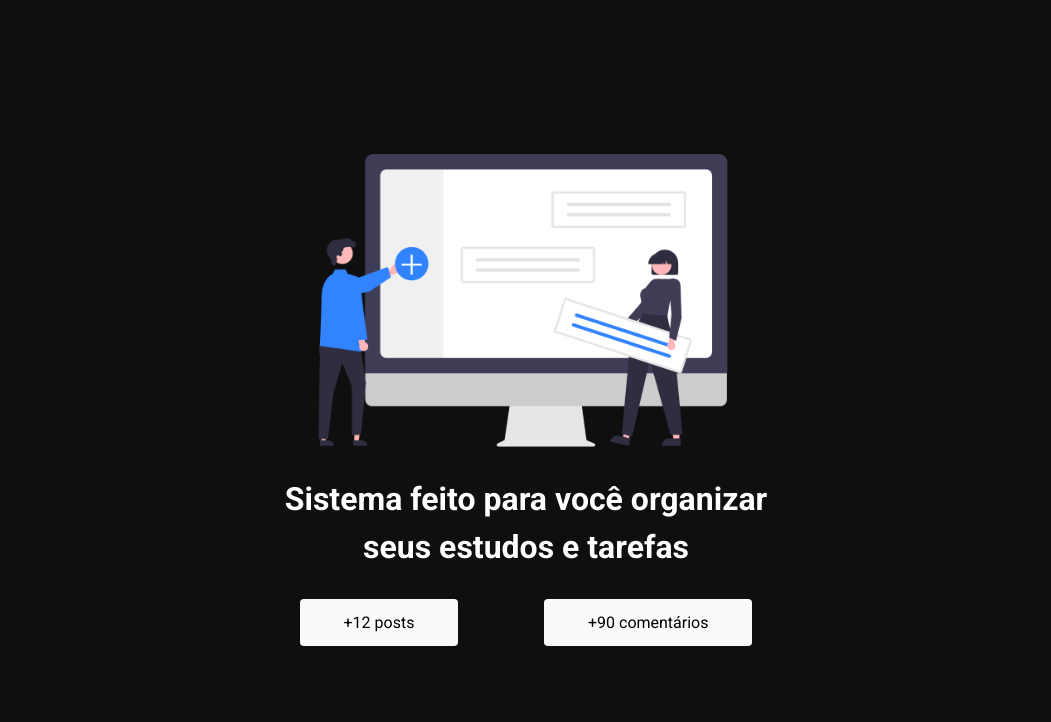
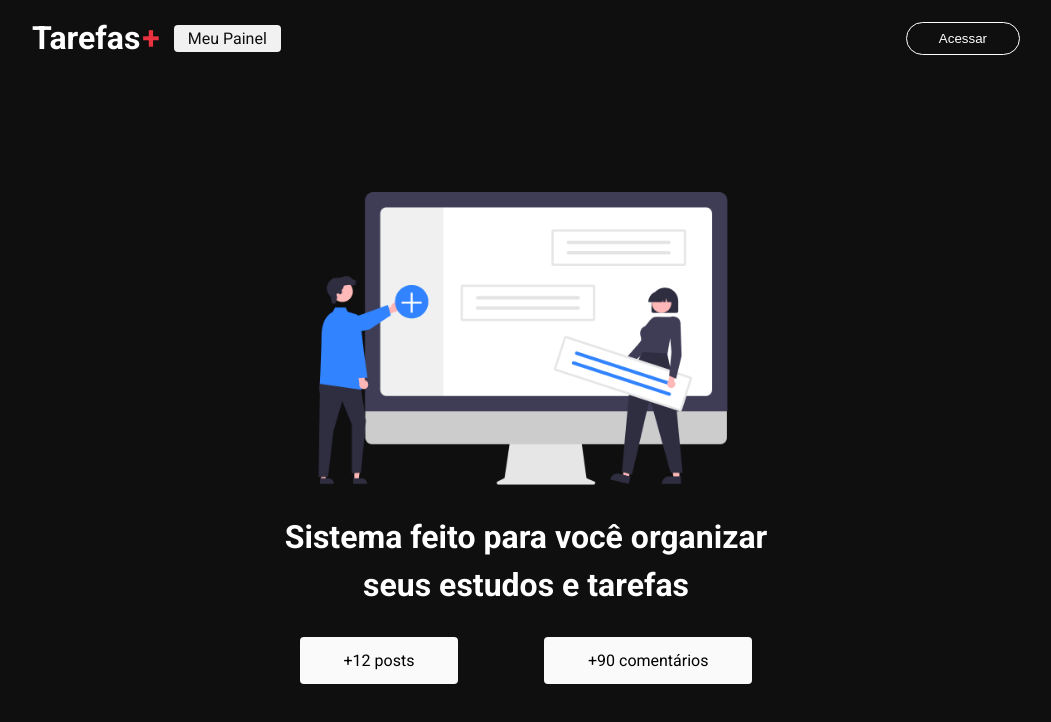
Before and after one commit to DebsLorena/EstudoNextJS-Tarefas, a Next.js app: page / in a window 1280 px wide. Shown: the top 722 px of the page, without its empty margins (114-1165 px from the left). Built offline with nearby package versions, Linux system fonts and the light colour scheme.

Commit message:
feat: create header

```diff
--- /dev/null
+++ b/src/components/header/index.tsx
@@ -0,0 +1,20 @@
+import Link from "next/link"
+import styles from "./styles.module.css"
+
+export function Header() {
+    return (
+        <header className={styles.header}>
+            <section className={styles.content}>
+                <nav className={styles.nav}>
+                    <Link href='/'>
+                        <h1 className={styles.logo}>Tarefas<span>+</span></h1>
+                    </Link>
+                    <Link href='/dashboard' className={styles.link}>Meu Painel</Link>
+                </nav>
+                <button className={styles.loginButton}>
+                    Acessar
+                </button>
+            </section>
+        </header>
+    )
+}
--- /dev/null
+++ b/src/components/header/styles.module.css
@@ -0,0 +1,61 @@
+.header {
+    width: 100%;
+    height: 76px;
+    background-color: #0f0f0f;
+    display: flex;
+    align-items: center;
+    justify-content: center;
+}
+
+.content {
+    padding: 0 18px;
+    width: 100%;
+    max-width: 1024px;
+    display: flex;
+    align-items: center;
+    justify-content: space-between;
+}
+
+.content a {
+    text-decoration: none;
+}
+
+.logo {
+    color: #fff;
+    font-size: 32px;
+}
+
+.logo span {
+    color: #ea3140;
+    padding-left: 2px;
+}
+
+.loginButton {
+    background: transparent;
+    padding: 8px 32px;
+    border-radius: 24px;
+    color: #fff;
+    border: 1.5px solid #fff;
+    cursor: pointer;
+    transition: all 0.4s;
+}
+
+.loginButton:hover {
+    transform: scale(1.08);
+    background-color: #fff;
+    color: #0f0f0f;
+    font-weight: bold;
+}
+
+.nav {
+    display: flex;
+    align-items: center;
+}
+
+.link {
+    background-color: #f1f1f1;
+    color: #0f0f0f;
+    padding: 4px 14px;
+    border-radius: 4px;
+    margin: 0 14px;
+}
--- a/src/pages/_app.tsx
+++ b/src/pages/_app.tsx
@@ -1,6 +1,11 @@
+import { Header } from '@/components/header'
 import '@/styles/globals.css'
 import type { AppProps } from 'next/app'
 
 export default function App({ Component, pageProps }: AppProps) {
-  return <Component {...pageProps} />
+  return (
+    <>
+      <Header />
+      <Component {...pageProps} />
+    </>)
 }
--- a/src/styles/Home.module.css
+++ b/src/styles/Home.module.css
@@ -1,7 +1,7 @@
 .container {
     background-color: #0f0f0f;
     width: 100%;
-    height: 100vh;
+    height: calc(100vh - 76px);
     display: flex;
     justify-content: center;
     align-items: center;
```
